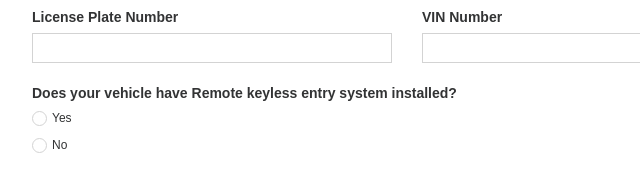
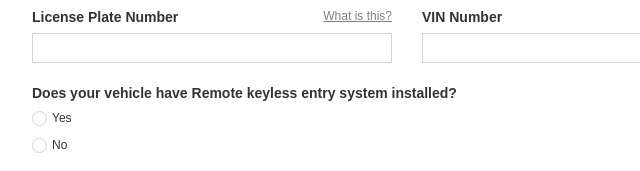
Before and after one commit to diggs00/in-recall, a plain HTML site: page index.html in a window 1280 px wide. Shown: the part 895-1066 px from the top of the page, 38-678 px from the left. Drawn offline with Linux system fonts and the light colour scheme; a web font is replaced by a local one.

Commit message:
aadded link to form

```diff
--- a/index.html
+++ b/index.html
@@ -157,9 +157,12 @@
 
             <div class="row">
                <div class="col-xs-12 col-md-4">
-                  <label>License Plate Number</label>
-                  <div class="form-group">
-                     <input type="text" class="form-control" placeholder="">
+                  <div class="form-link-right">
+                     <label>License Plate Number</label>
+                     <p><a href="#" data-toggle="modal" data-toggle="modal" data-target="#myModal">What is this?</a></p>
+                     <div class="form-group">
+                        <input type="text" class="form-control" placeholder="">
+                     </div>
                   </div>
                </div>
 
```
